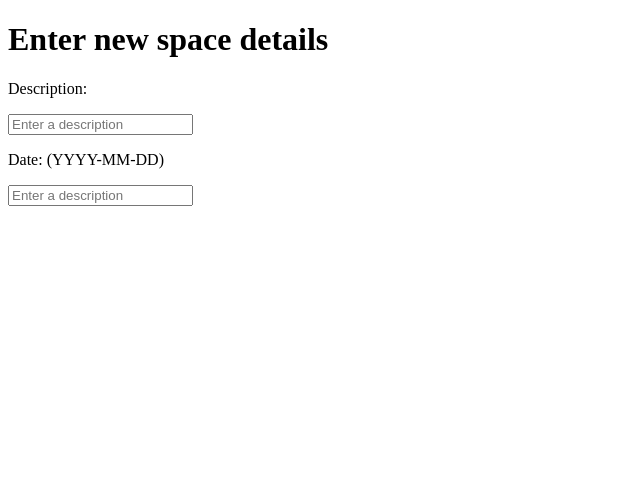
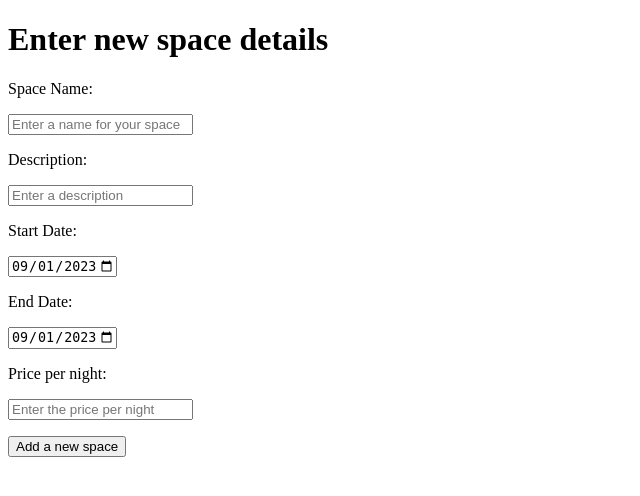
Before and after one commit to shakey0/Project1_MakersBNB, a Flask app: page /new-space in a window 1280 px wide. Shown: the top 496 px of the page, without its empty margins (0-640 px from the left). Run offline with Flask 3, Linux system fonts and the light colour scheme.

Commit message:
new-space html page complete with calendar and confirmation page

```diff
--- a/app.py
+++ b/app.py
@@ -123,6 +123,10 @@ def get_space(id):
 def get_newbooking():
     return render_template('newbooking.html')
 
+@app.route('/new-space-confirmation', methods=['GET'])
+def get_space_confirmation():
+    return render_template('new_space_confirmation.html')
+
 # Post route below was for making a new booking. This relied on extra functionality
 # around user login. Perhaps this can be implemented at a later date
 
--- a/templates/available_spaces.html
+++ b/templates/available_spaces.html
@@ -7,6 +7,7 @@
 <body>
     <h1>Available Spaces</h1>
     <div>
+        <p><input type="button" id="add_new_space" onclick="location.href='/new-space';" value="Add a new space" /></p>
         {% for space in spaces %}
             <div>
                 <table border="2px solid" width="100%" >
--- a/templates/new_space.html
+++ b/templates/new_space.html
@@ -5,12 +5,22 @@
     </head>
     <body>
         <h1>Enter new space details</h1>
-        <form action="/new-space" method="POST">
+        <form action="/new-space-confirmation" method="GET">
             <div>
+                <p>Space Name:</p>
+                <input type="text" name="space_name" placeholder="Enter a name for your space">
                 <p>Description:</p>
                 <input type="text" name="description" placeholder="Enter a description">
-                <p>Date: (YYYY-MM-DD)</p>
-                <input type="text" name="description" placeholder="Enter a description">
+                <p>Start Date:</p>
+                <input type="date" id="start_date" name="start_date" value="2023-09-01" min="2023-09-01" max="2033-12-31" />
+                <p>End Date:</p>
+                <input type="date" id="end_date" name="end_date" value="2023-09-01" min="2023-09-01" max="2033-12-31" />
+                <p>Price per night:</p>
+                <input type="text" name="price" placeholder="Enter the price per night">
+                <p>
+                <input type="submit" value="Add a new space">
+                </p>
+
             </div>
         </form>
     </body>
```
Also changed, not shown: templates/new_space_confirmation.html (added, +12 -0 lines).
